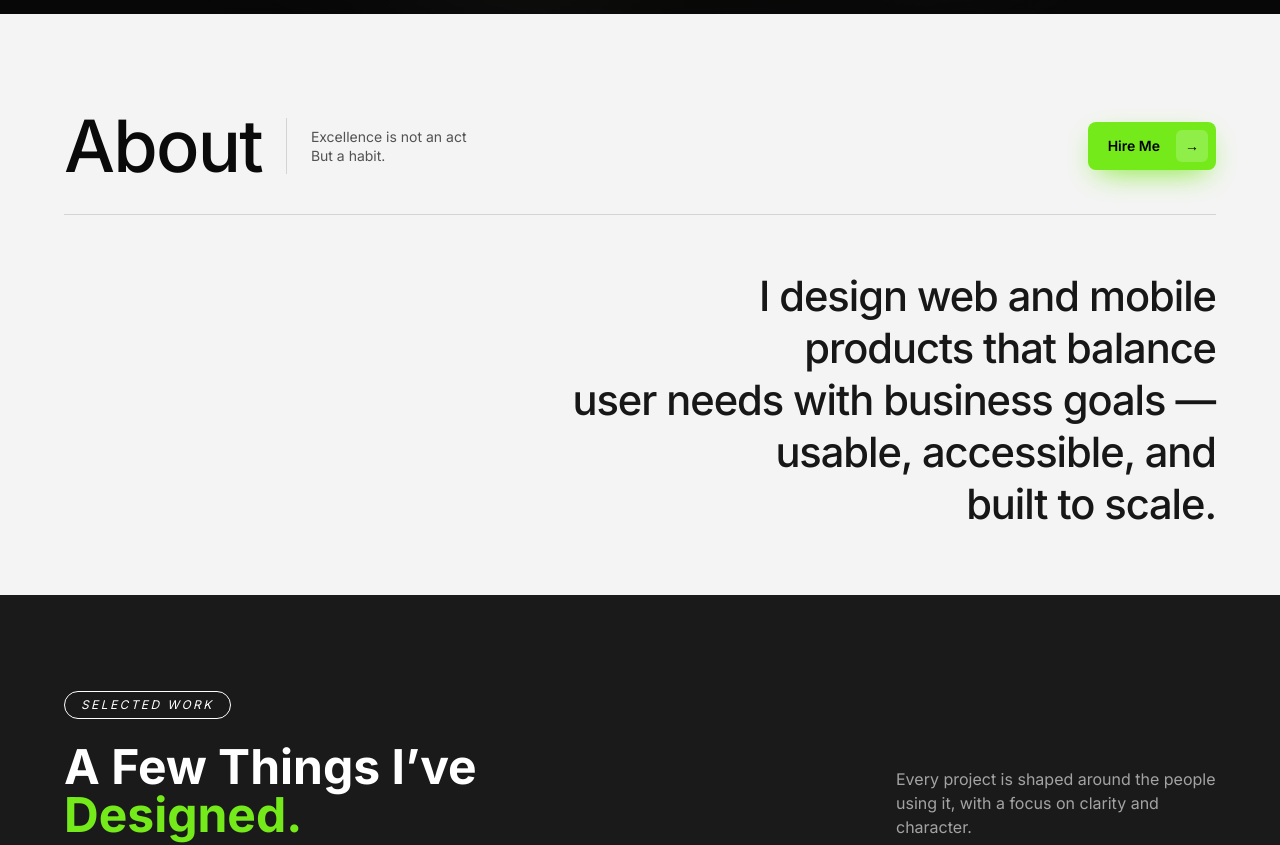
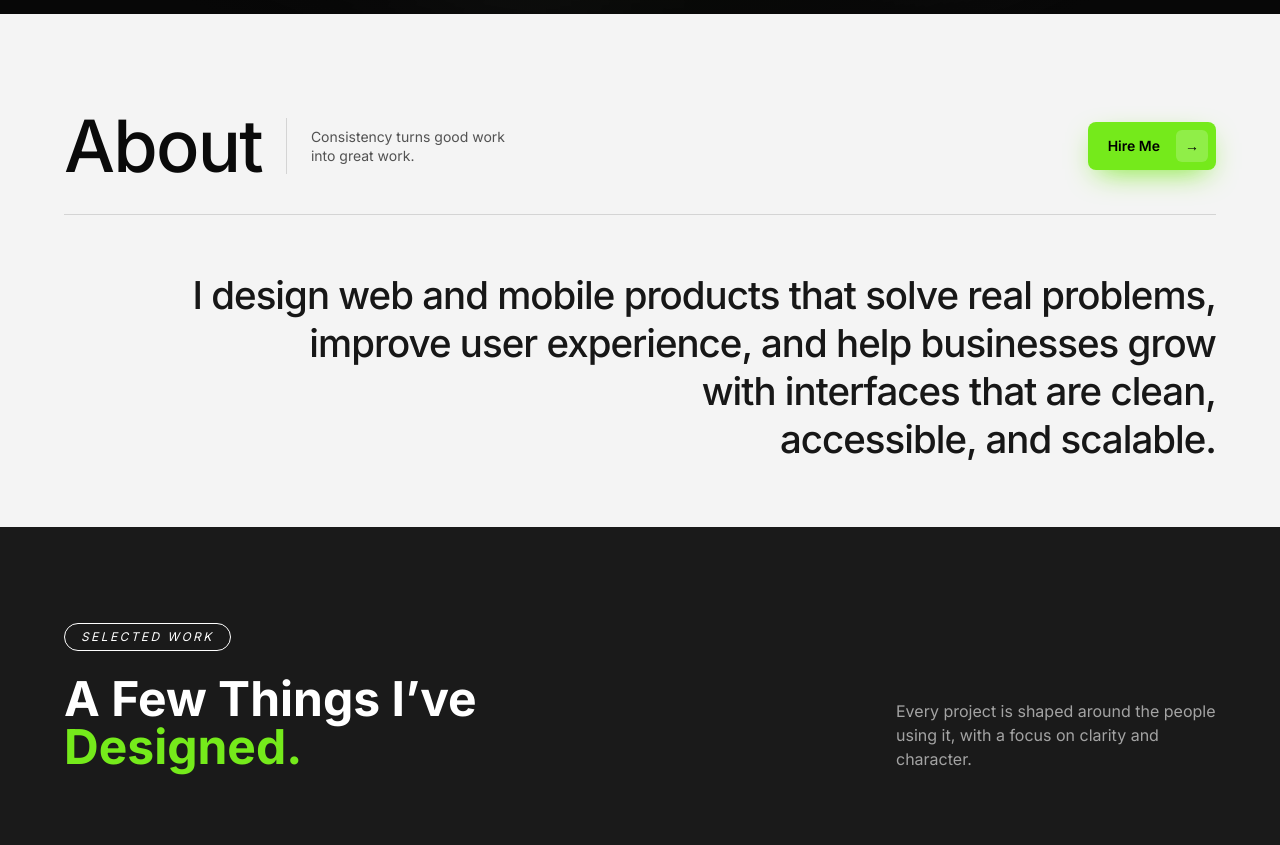
Before and after one commit to basitkarim04/Portfolio-Basit, a Next.js app: page / in a window 1280 px wide. Shown: the part 882-1727 px from the top of the page. Built offline with nearby package versions, Linux system fonts and the light colour scheme.

Commit message:
Update vision statement and quote for clarity and impact

```diff
--- a/app/page.tsx
+++ b/app/page.tsx
@@ -583,11 +583,10 @@ function Process() {
 }
 
 const VISION = [
-  "I design web and mobile",
-  "products that balance",
-  "user needs with business goals —",
-  "usable, accessible, and",
-  "built to scale.",
+  "I design web and mobile products that solve real problems,",
+  "improve user experience, and help businesses grow",
+  "with interfaces that are clean,",
+  "accessible, and scalable.",
 ];
 
 function About() {
@@ -623,9 +622,9 @@ function About() {
           <h2 className="text-6xl font-medium tracking-tight md:text-7xl">About</h2>
           <div className="h-14 w-px bg-neutral-300" />
           <p className="text-sm leading-snug text-neutral-600">
-            Excellence is not an act
+            Consistency turns good work
             <br />
-            But a habit.
+            into great work.
           </p>
           <a
             href="#contact"
@@ -637,7 +636,7 @@ function About() {
         </div>
 
         <div className="mt-14">
-          <div ref={textRef} className="text-3xl font-medium leading-tight tracking-tight md:text-right md:text-[2.6rem]">
+          <div ref={textRef} className="text-3xl font-medium leading-tight tracking-tight md:text-right md:text-[2.1rem] lg:text-[2.4rem]">
             {VISION.map((line, i) => {
               const p = Math.min(1, Math.max(0, fill * VISION.length - i)) * 100;
               return (
```
